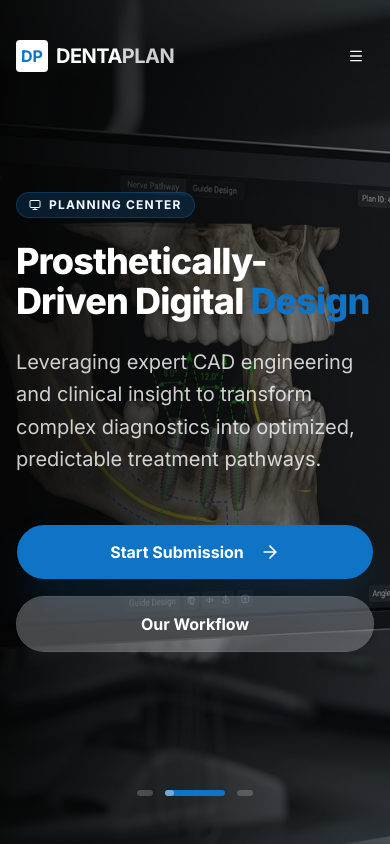
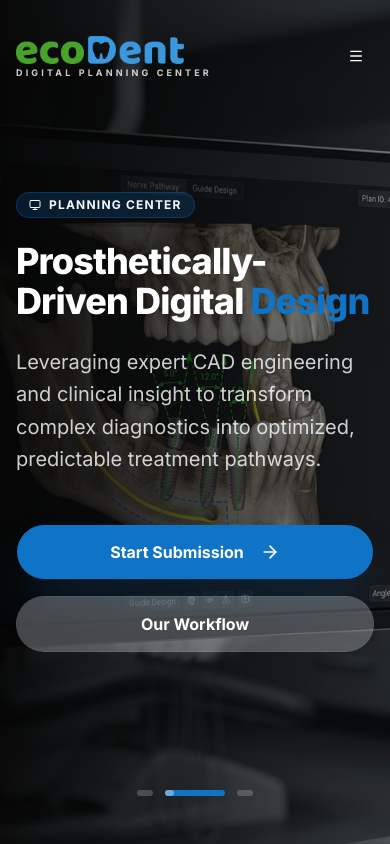
Before and after one commit to sarath-panha/planning-center, a Next.js app: page / in a window 390 px wide. Shown: the top 844 px of the page. Built offline with nearby package versions, Linux system fonts and the light colour scheme.

Commit message:
feat: implement responsive layout components including navbar and footer

```diff
--- a/components/layout/footer.tsx
+++ b/components/layout/footer.tsx
@@ -14,9 +14,15 @@ const Footer = () => {
         <div className="grid grid-cols-1 gap-12 lg:grid-cols-4">
           {/* Column 1: Brand & About */}
           <div className="lg:col-span-1 space-y-6">
-            <Link href="/" className="flex items-center space-x-2">
-              <div className="w-8 h-8 rounded bg-primary flex items-center justify-center text-primary-foreground font-bold">DP</div>
-              <span className="text-xl font-bold tracking-tight uppercase">Denta<span className="text-primary">Plan</span></span>
+            <Link href="/" className="flex flex-col items-start space-y-1">
+              <img
+                src="/images/ecodent.png"
+                alt="EcoDent Logo"
+                className="h-8 md:h-10 w-auto object-contain"
+              />
+              <span className="text-[10px] font-bold uppercase tracking-[0.35em] text-primary/80 leading-none">
+                Digital Planning Center
+              </span>
             </Link>
             <p className="text-sm text-muted-foreground leading-relaxed">
               Leading the digital transformation in dentistry through precision planning and state-of-the-art production.
@@ -94,7 +100,7 @@ const Footer = () => {
 
         <div className="mt-16 pt-8 border-t border-muted flex flex-col md:flex-row justify-between items-center gap-6">
           <p className="text-[12px] text-muted-foreground">
-            © {new Date().getFullYear()} DentaPlan Digital Dental Planning Center. All rights reserved.
+            © {new Date().getFullYear()} EcoDent Digital Dental Planning Center. All rights reserved.
           </p>
           <div className="flex space-x-8">
             <Link href="/privacy" className="text-[12px] text-muted-foreground hover:text-primary">Privacy Policy</Link>
--- a/components/layout/navbar.tsx
+++ b/components/layout/navbar.tsx
@@ -91,18 +91,17 @@ const Navbar = () => {
           isFused ? "h-20" : "h-16"
         )}>
           {/* Logo */}
-          <Link href="/" className="flex items-center space-x-2 group">
-            <div className={cn(
-              "w-8 h-8 rounded flex items-center justify-center font-bold group-hover:scale-105 transition-all",
-              isFused ? "bg-white text-primary" : "bg-primary text-primary-foreground"
+          <Link href="/" className="flex flex-col items-start group">
+            <img
+              src="/images/ecodent.png"
+              alt="EcoDent Logo"
+              className="h-7 md:h-8 w-auto object-contain transition-all duration-300 group-hover:scale-105"
+            />
+            <span className={cn(
+              "text-[9px] font-bold uppercase tracking-[0.35em] mt-1 transition-colors leading-none",
+              isFused ? "text-white/80" : "text-primary/80"
             )}>
-              DP
-            </div>
-            <span className={cn(
-              "text-xl font-bold tracking-tight transition-colors",
-              isFused ? "text-white" : "text-foreground"
-            )}>
-              DENTA<span className={isFused ? "text-white/80" : "text-primary"}>PLAN</span>
+              Digital Planning Center
             </span>
           </Link>
 
```
Also changed, not shown: public/images/ecodent.png (added).
